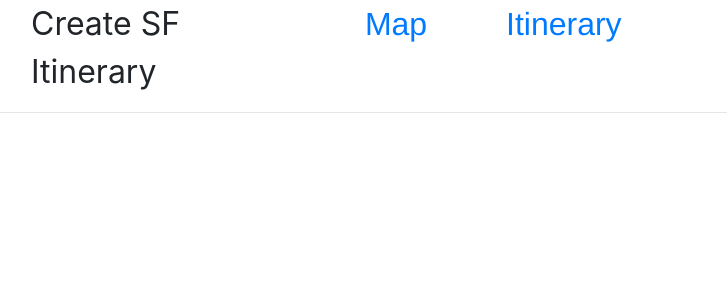
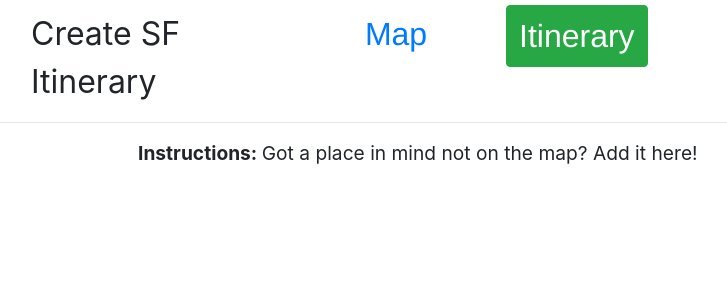
Before and after one commit to carisatinie/ui_final, a Flask app: page /add_item in a window 1280 px wide. Shown: the top 300 px of the page, without its empty margins (54-781 px from the left). Run offline with Flask 2, Linux system fonts and the light colour scheme; some libraries are stand-ins or nearby versions.

Commit message:
make Itinerary link in navbar prominent

```diff
--- a/static/add_item.css
+++ b/static/add_item.css
@@ -1,3 +1,7 @@
+.bar {
+  padding-top: 10px;
+}
+
 .link {
 	font-family: Helvetica, sans-serif;
 	font-size: 2em;
@@ -6,3 +10,20 @@
 #title {
 	font-size: 2em;
 }
+
+.instr-txt {
+	font-size: 1.2em;
+	padding-bottom: 15px;
+	width: 70%;
+  margin: 0 auto;
+}
+
+.heavy {
+	font-weight: bold;
+}
+
+#itin_link {
+  color: white;
+  font-size: 1em;
+  margin-top: 5px;
+}
--- a/templates/add_item.html
+++ b/templates/add_item.html
@@ -20,19 +20,27 @@
 	<body>
     <div class="container">
 			<div class="row">
-				<div class="col-md-3 text-left" id="title">
+				<div class="col-md-3 text-left bar" id="title">
 					Create SF Itinerary
 				</div>
-				<div class="col-md-2 text-center link">
+				<div class="col-md-2 text-center link bar">
 					<a href="http://127.0.0.1:5000/">Map</a>
 				</div>
 				<div class="col-md-4 text-left link">
-					<a href="http://127.0.0.1:5000/itinerary">Itinerary</a>
+					<a id="itin_link" class="btn btn-success" href="http://127.0.0.1:5000/itinerary">Itinerary</a>
 				</div>
 			</div>
 		</div>
 
 		<hr/>
 
+    <div class="instr-txt"> <span class="heavy"> Instructions: </span> Got a place in mind not on the map? Add it here! </div>
+
+    <div class="container">
+			<div class="row">
+
+      </div>
+    </div>
+
 	</body>
 </html>
--- a/templates/itinerary.html
+++ b/templates/itinerary.html
@@ -24,14 +24,14 @@
 
     <div class="container">
 			<div class="row">
-				<div class="col-md-3 text-left" id="title">
+				<div class="col-md-3 text-left bar" id="title">
 					Create SF Itinerary
 				</div>
-				<div class="col-md-2 text-center link">
+				<div class="col-md-2 text-center link bar">
 					<a href="http://127.0.0.1:5000/">Map</a>
 				</div>
 				<div class="col-md-4 text-left link">
-					<a href="http://127.0.0.1:5000/itinerary">Itinerary</a>
+					<a id="itin_link" class="btn btn-success" href="http://127.0.0.1:5000/itinerary">Itinerary</a>
 				</div>
 			</div>
 		</div>
--- a/templates/map.html
+++ b/templates/map.html
@@ -20,14 +20,14 @@
 	<body>
 		<div class="container">
 			<div class="row">
-				<div class="col-md-3 text-left" id="title">
+				<div class="col-md-3 text-left bar" id="title">
 					Create SF Itinerary
 				</div>
-				<div class="col-md-2 text-center link">
+				<div class="col-md-2 text-center link bar">
 					<a href="http://127.0.0.1:5000/">Map</a>
 				</div>
 				<div class="col-md-4 text-left link">
-					<a href="http://127.0.0.1:5000/itinerary">Itinerary</a>
+					<a id="itin_link" class="btn btn-success" href="http://127.0.0.1:5000/itinerary">Itinerary</a>
 				</div>
 			</div>
 		</div>
--- a/templates/viewplace.html
+++ b/templates/viewplace.html
@@ -23,14 +23,14 @@
 
 		<div class="container">
 			<div class="row">
-				<div class="col-md-3 text-left" id="title">
+				<div class="col-md-3 text-left bar" id="title">
 					Create SF Itinerary
 				</div>
-				<div class="col-md-2 text-center link">
+				<div class="col-md-2 text-center link bar">
 					<a href="http://127.0.0.1:5000/">Map</a>
 				</div>
 				<div class="col-md-4 text-left link">
-					<a href="http://127.0.0.1:5000/itinerary">Itinerary</a>
+					<a id="itin_link" class="btn btn-success" href="http://127.0.0.1:5000/itinerary">Itinerary</a>
 				</div>
 			</div>
 		</div>
```
Also changed, not shown: static/itinerary.css (+14 -0 lines), static/map.css (+10 -0 lines), static/viewplace.css (+10 -0 lines).
